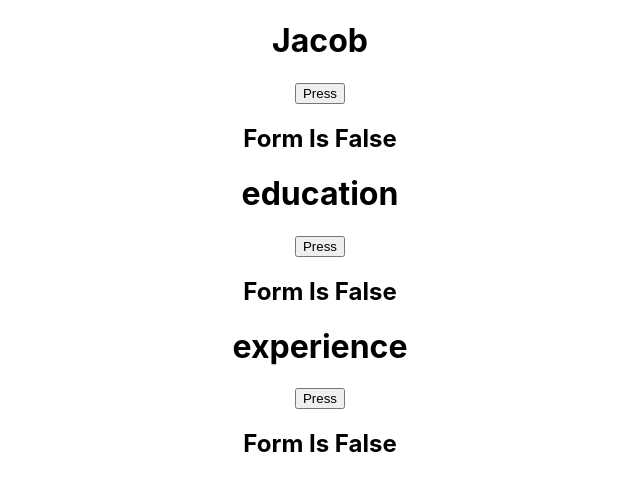
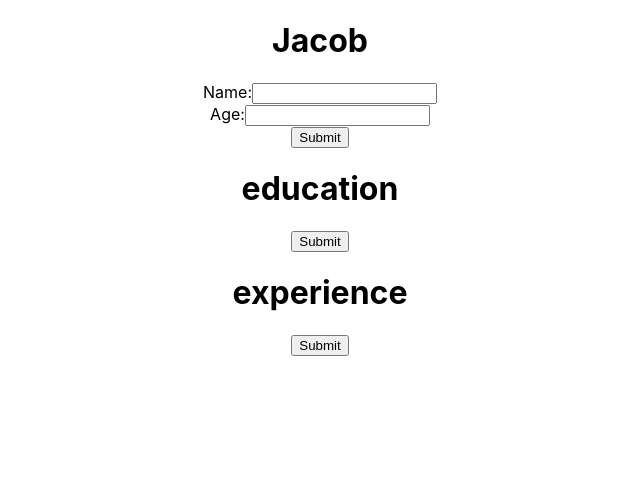
Before and after one commit to Dezzep/cv-project, a React (Create React App) app: page / in a window 1280 px wide. Shown: the top 490 px of the page, without its empty margins (320-960 px from the left). Built offline with nearby package versions, Linux system fonts and the light colour scheme.

Commit message:
user can now enter their name and age and it renders to the dom when submit button is pressed

```diff
--- a/src/components/Education.js
+++ b/src/components/Education.js
@@ -5,13 +5,12 @@ class Education extends Component {
     super(props);
 
     this.state = {
-      form: false,
+      form: true,
     }
     this.onClickBtn = this.onClickBtn.bind(this);
   }
 
   onClickBtn = () => {
-    console.log('Button Clicked');
     this.state.form === false ? this.setState({ form: true }) : this.setState({ form: false})
   }
 
@@ -21,7 +20,7 @@ class Education extends Component {
     return (
       <div>
         <h1>{this.props.test}</h1>
-        <button onClick={this.onClickBtn}>Press</button>
+        <button onClick={this.onClickBtn}>Submit</button>
       </div>
     );
     }
@@ -29,7 +28,7 @@ class Education extends Component {
       return(
         <div>
           <h1>{this.props.test}</h1>
-          <button onClick={this.onClickBtn}>Press</button>
+          <button onClick={this.onClickBtn}>Edit</button>
           <h2>Form Is False</h2>
         </div>
       )
--- a/src/components/Experience.js
+++ b/src/components/Experience.js
@@ -5,13 +5,16 @@ class Experience extends Component {
     super(props);
 
     this.state = {
-      form: false,
+      form: true,
+
+      formValues: {
+
+      }
     }
     this.onClickBtn = this.onClickBtn.bind(this);
   }
 
   onClickBtn = () => {
-    console.log('Button Clicked');
     this.state.form === false ? this.setState({ form: true }) : this.setState({ form: false})
   }
 
@@ -21,7 +24,10 @@ class Experience extends Component {
     return (
       <div>
         <h1>{this.props.test}</h1>
-        <button onClick={this.onClickBtn}>Press</button>
+        <form>
+
+        </form>
+        <button onClick={this.onClickBtn}>Submit</button>
       </div>
     );
     }
@@ -29,8 +35,8 @@ class Experience extends Component {
       return(
         <div>
           <h1>{this.props.test}</h1>
-          <button onClick={this.onClickBtn}>Press</button>
-          <h2>Form Is False</h2>
+          <button onClick={this.onClickBtn}>Edit</button>
+          <h2>The rendered Content!</h2>
         </div>
       )
     }
--- a/src/components/User_info.js
+++ b/src/components/User_info.js
@@ -3,17 +3,34 @@ import React, { Component } from 'react';
 class Info extends Component {
   constructor(props) {
     super(props);
+    this.state = {
+      form: true,
+      name: '',
+      age: '',
+      number: '',
 
-    this.state = {
-      form: false,
     }
     this.onClickBtn = this.onClickBtn.bind(this);
+    this.handleChangeName = this.handleChangeName.bind(this);
+    this.handleChangeAge = this.handleChangeAge.bind(this);
   }
 
-  onClickBtn = () => {
-    console.log('Button Clicked');
-    this.state.form === false ? this.setState({ form: true }) : this.setState({ form: false})
+  handleChangeName(event) {
+    this.setState({name: event.target.value})
   }
+
+  handleChangeAge(event) {
+    this.setState({age: event.target.value})
+
+  }
+
+  onClickBtn = (event) => {
+    if (this.state.form) {
+      event.preventDefault();
+    }
+    this.state.form === false ? this.setState({ form: true }) : this.setState({ form: false })
+  }
+
 
 
   render() {
@@ -21,7 +38,12 @@ class Info extends Component {
     return (
       <div>
         <h1>{this.props.test}</h1>
-        <button onClick={this.onClickBtn}>Press</button>
+        <form>
+        <div> <label htmlFor="input-name">Name:</label><input id="input-name" type="text" value={this.state.name} onChange={this.handleChangeName}></input></div>
+        <div> <label htmlFor="input-age">Age:</label><input id="input-age" type="text" value={this.state.age} onChange={this.handleChangeAge}></input></div>
+        <button onClick={this.onClickBtn}>Submit</button>
+        </form>
+
       </div>
     );
     }
@@ -29,8 +51,11 @@ class Info extends Component {
       return(
         <div>
           <h1>{this.props.test}</h1>
-          <button onClick={this.onClickBtn}>Press</button>
-          <h2>Form Is False</h2>
+          <button onClick={this.onClickBtn}>Edit</button>
+          <h3>{this.state.name}</h3>
+          <h3>{this.state.age}</h3>
+          {/* <h3>{this.state.number}</h3> */}
+
         </div>
       )
     }
```
